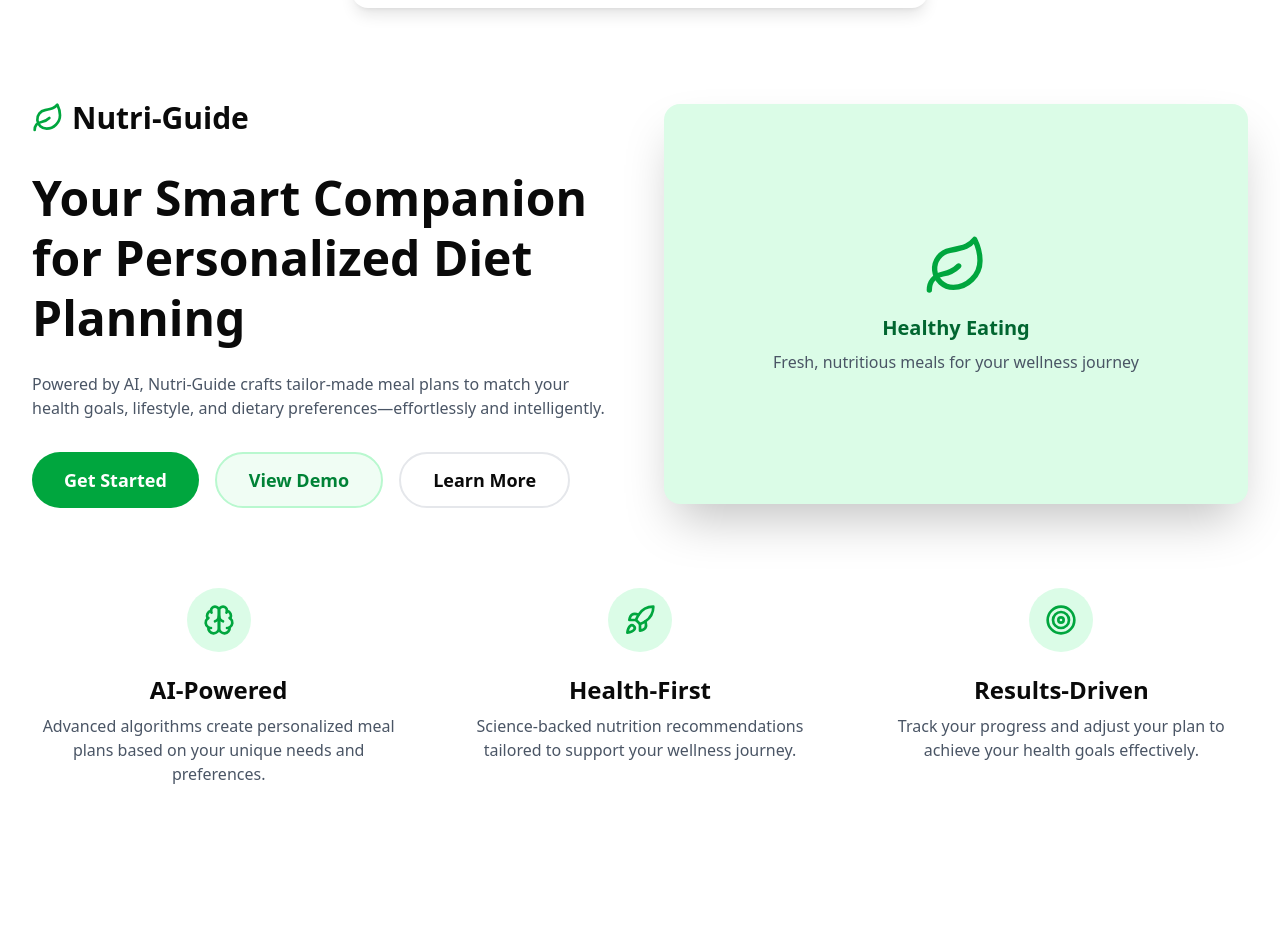
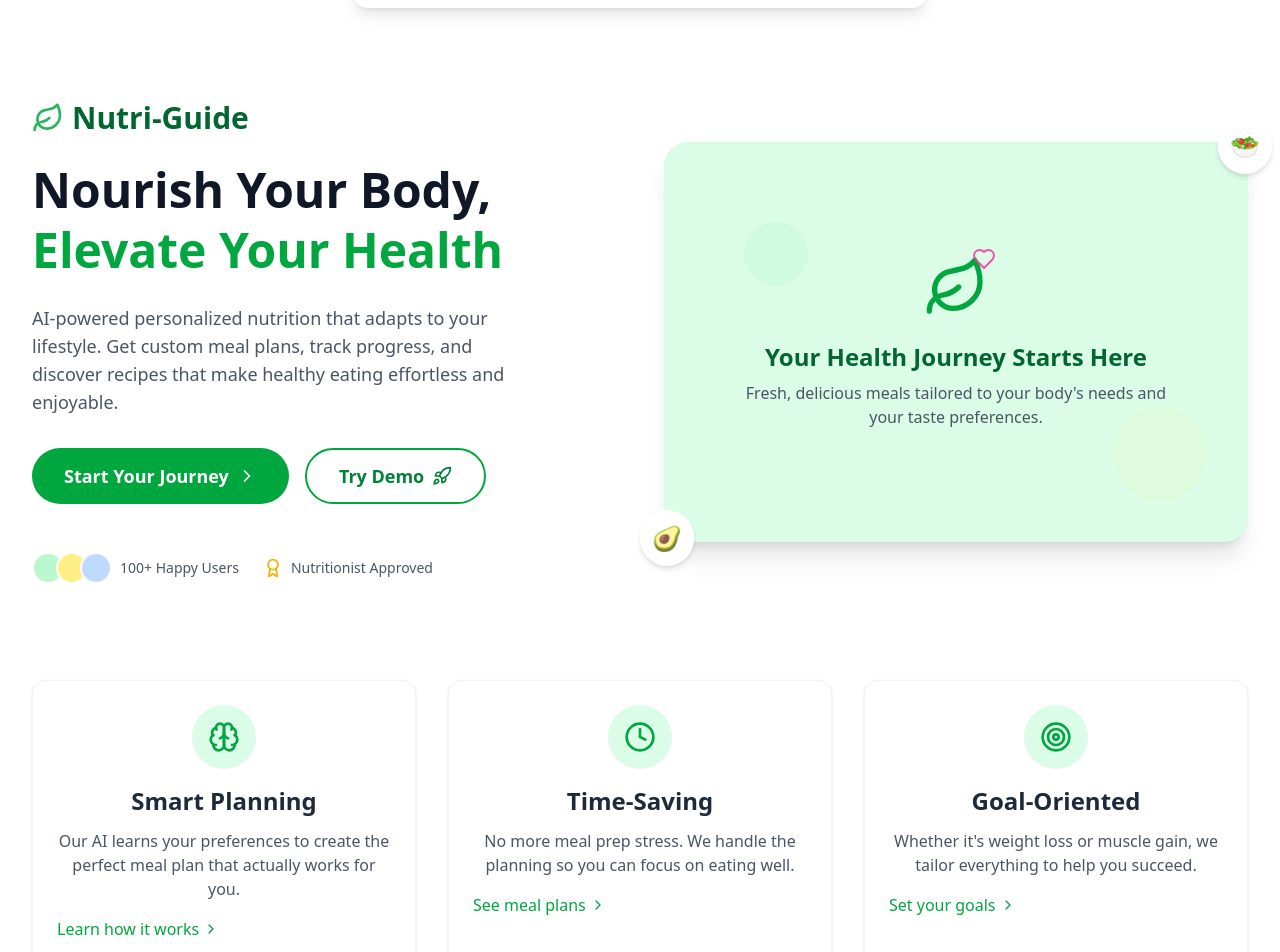
Before and after one commit to MisbahAnsar/Neutro, a React (Vite) app in the folder frontend/: page / in a window 1280 px wide. Shown: the part 60-1012 px from the top of the page. Before the commit the page ends 894 px from the top, so only its background shows below. Built offline with nearby package versions, Linux system fonts and the light colour scheme.

Commit message:
completed ig

```diff
--- a/frontend/src/components/HeroSection.tsx
+++ b/frontend/src/components/HeroSection.tsx
@@ -1,4 +1,4 @@
-import { Brain, Rocket, Target, Leaf } from 'lucide-react';
+import { Brain, Rocket, Target, Leaf, ChevronRight, Heart, Award, Clock } from 'lucide-react';
 import { useNavigate } from 'react-router-dom';
 import { useEffect, useState } from 'react';
 
@@ -18,94 +18,167 @@ function HeroSection() {
 
   return (
     <div className="min-h-screen bg-white">
-      <div className="max-w-7xl mx-auto px-4 sm:px-6 lg:px-8 py-12">
+      {/* Gradient Background Splash for Visual Interest */}
+      <div className="absolute top-0 left-0 w-full h-[600px] bg-gradient-to-br from-green-50 to-white -z-10"></div>
+
+      <div className="max-w-7xl mx-auto px-4 sm:px-6 lg:px-8 py-12 relative">
         {/* Hero Section */}
         <div className="grid lg:grid-cols-2 pt-12 gap-12 items-center mb-20">
-          <div>
-            <div className="flex items-center gap-2 pb-8">
-                <Leaf className="w-8 h-8 text-green-600" />
-                <h1 className="text-3xl font-bold">Nutri-Guide</h1>
+          <div className="relative z-10">
+            <div className="flex items-center gap-2 pb-6">
+              <Leaf className="w-8 h-8 text-green-600 animate-pulse" />
+              <h1 className="text-3xl font-bold text-green-800">Nutri-Guide</h1>
             </div>
-            <h2 className="text-5xl font-bold text-start leading-tight mb-6">
-              Your Smart Companion for Personalized Diet Planning
+
+            <h2 className="text-5xl font-bold text-start leading-tight mb-6 text-gray-900">
+              Nourish Your Body, <span className="text-green-600">Elevate Your Health</span>
             </h2>
-            <p className="text-md text-start text-gray-600 mb-8">
-              Powered by AI, Nutri-Guide crafts tailor-made meal plans to match your health goals, lifestyle, and dietary preferences—effortlessly and intelligently.
+
+            <p className="text-lg text-start text-gray-600 mb-8 max-w-lg">
+              AI-powered personalized nutrition that adapts to your lifestyle. Get custom meal plans,
+              track progress, and discover recipes that make healthy eating effortless and enjoyable.
             </p>
-            <div className="flex gap-4">
+
+            <div className="flex flex-wrap gap-4 mb-12">
               {!isLoggedIn ? (
-                // Show signup button for non-logged in users
                 <button
                   onClick={() => navigate('/signup')}
-                  className="px-8 py-3 bg-green-600 text-white rounded-full text-lg font-semibold hover:bg-green-700 transition-colors"
+                  className="px-8 py-3 bg-green-600 text-white rounded-full text-lg font-semibold hover:bg-green-700 transition-all hover:shadow-lg flex items-center gap-2"
                 >
-                  Get Started
+                  Start Your Journey <ChevronRight className="w-5 h-5" />
                 </button>
               ) : (
-                // Show dashboard button for logged in users
                 <button
                   onClick={() => navigate('/dashboard')}
-                  className="px-8 py-3 bg-green-600 text-white rounded-full text-lg font-semibold hover:bg-green-700 transition-colors"
+                  className="px-8 py-3 bg-green-600 text-white rounded-full text-lg font-semibold hover:bg-green-700 transition-all hover:shadow-lg flex items-center gap-2"
                 >
-                  Go to Dashboard
+                  Go to Dashboard <ChevronRight className="w-5 h-5" />
                 </button>
               )}
 
               {!isLoggedIn && (
                 <button
                   onClick={() => navigate('/dashboard')}
-                  className="px-8 py-3 border-2 border-green-200 bg-green-50 rounded-full text-lg font-semibold text-green-700 hover:bg-green-100 transition-colors"
+                  className="px-8 py-3 border-2 border-green-600 bg-transparent rounded-full text-lg font-semibold text-green-700 hover:bg-green-50 transition-all hover:shadow-md flex items-center gap-2"
                 >
-                  View Demo
+                  Try Demo <Rocket className="w-5 h-5" />
                 </button>
               )}
+            </div>
 
-              <button className="px-8 py-3 border-2 border-gray-200 rounded-full text-lg font-semibold hover:border-gray-300 transition-colors">
-                Learn More
-              </button>
+            {/* Trust Indicators */}
+            <div className="flex flex-wrap items-center gap-6 mt-8">
+              <div className="flex items-center gap-2">
+                <div className="flex -space-x-2">
+                  <div className="w-8 h-8 rounded-full bg-green-200 border-2 border-white"></div>
+                  <div className="w-8 h-8 rounded-full bg-yellow-200 border-2 border-white"></div>
+                  <div className="w-8 h-8 rounded-full bg-blue-200 border-2 border-white"></div>
+                </div>
+                <span className="text-sm text-gray-600">100+ Happy Users</span>
+              </div>
+              <div className="flex items-center gap-2">
+                <Award className="w-5 h-5 text-yellow-500" />
+                <span className="text-sm text-gray-600">Nutritionist Approved</span>
+              </div>
             </div>
           </div>
+
+          {/* Hero Image/Illustration Area - Enhanced */}
           <div className="relative">
-            <div
-              className="bg-green-100 rounded-2xl shadow-2xl w-full h-[400px] flex items-center justify-center"
-            >
-              <div className="text-center p-6">
-                <Leaf className="w-16 h-16 text-green-600 mx-auto mb-4" />
-                <p className="text-xl font-semibold text-green-800">Healthy Eating</p>
-                <p className="text-gray-600 mt-2">Fresh, nutritious meals for your wellness journey</p>
+            <div className="bg-green-100 rounded-3xl shadow-xl w-full h-[400px] flex items-center justify-center overflow-hidden relative">
+              {/* Decorative Elements */}
+              <div className="absolute top-0 left-0 w-full h-full opacity-10">
+                <div className="absolute top-20 left-20 w-16 h-16 rounded-full bg-green-300"></div>
+                <div className="absolute bottom-10 right-10 w-24 h-24 rounded-full bg-yellow-200"></div>
               </div>
+
+              <div className="text-center p-6 relative z-10">
+                <div className="relative inline-block">
+                  <Leaf className="w-16 h-16 text-green-600 mx-auto mb-4 animate-float" />
+                  <Heart className="absolute -top-2 -right-2 w-6 h-6 text-pink-500 animate-pulse" />
+                </div>
+                <p className="text-2xl font-bold text-green-800 mb-2">Your Health Journey Starts Here</p>
+                <p className="text-gray-600 max-w-md mx-auto">
+                  Fresh, delicious meals tailored to your body's needs and your taste preferences.
+                </p>
+              </div>
+            </div>
+
+            {/* Floating Food Icons (Optional) */}
+            <div className="absolute -bottom-6 -left-6 bg-white p-3 rounded-full shadow-md">
+              <span role="img" aria-label="Avocado" className="text-2xl">🥑</span>
+            </div>
+            <div className="absolute -top-6 -right-6 bg-white p-3 rounded-full shadow-md">
+              <span role="img" aria-label="Salad" className="text-2xl">🥗</span>
             </div>
           </div>
         </div>
 
-        {/* Features Section */}
-        <div className="grid md:grid-cols-3 gap-12">
-          <div className="text-center">
-            <div className="inline-block p-4 bg-green-100 rounded-full mb-4">
+        {/* Features Section - Enhanced */}
+        <div className="grid md:grid-cols-3 gap-8 mt-24">
+          <div className="bg-white p-6 rounded-xl shadow-sm hover:shadow-md transition-shadow border border-gray-100">
+            <div className="inline-flex items-center justify-center p-4 bg-green-100 rounded-full mb-4">
               <Brain className="w-8 h-8 text-green-600" />
             </div>
-            <h3 className="text-2xl font-bold mb-2">AI-Powered</h3>
-            <p className="text-gray-600">
-              Advanced algorithms create personalized meal plans based on your unique needs and preferences.
+            <h3 className="text-2xl font-bold mb-3 text-gray-800">Smart Planning</h3>
+            <p className="text-gray-600 mb-4">
+              Our AI learns your preferences to create the perfect meal plan that actually works for you.
             </p>
+            <div className="flex items-center text-green-600 font-medium">
+              <span>Learn how it works</span>
+              <ChevronRight className="w-4 h-4 ml-1" />
+            </div>
           </div>
-          <div className="text-center">
-            <div className="inline-block p-4 bg-green-100 rounded-full mb-4">
-              <Rocket className="w-8 h-8 text-green-600" />
+
+          <div className="bg-white p-6 rounded-xl shadow-sm hover:shadow-md transition-shadow border border-gray-100">
+            <div className="inline-flex items-center justify-center p-4 bg-green-100 rounded-full mb-4">
+              <Clock className="w-8 h-8 text-green-600" />
             </div>
-            <h3 className="text-2xl font-bold mb-2">Health-First</h3>
-            <p className="text-gray-600">
-              Science-backed nutrition recommendations tailored to support your wellness journey.
+            <h3 className="text-2xl font-bold mb-3 text-gray-800">Time-Saving</h3>
+            <p className="text-gray-600 mb-4">
+              No more meal prep stress. We handle the planning so you can focus on eating well.
             </p>
+            <div className="flex items-center text-green-600 font-medium">
+              <span>See meal plans</span>
+              <ChevronRight className="w-4 h-4 ml-1" />
+            </div>
           </div>
-          <div className="text-center">
-            <div className="inline-block p-4 bg-green-100 rounded-full mb-4">
+
+          <div className="bg-white p-6 rounded-xl shadow-sm hover:shadow-md transition-shadow border border-gray-100">
+            <div className="inline-flex items-center justify-center p-4 bg-green-100 rounded-full mb-4">
               <Target className="w-8 h-8 text-green-600" />
             </div>
-            <h3 className="text-2xl font-bold mb-2">Results-Driven</h3>
-            <p className="text-gray-600">
-              Track your progress and adjust your plan to achieve your health goals effectively.
+            <h3 className="text-2xl font-bold mb-3 text-gray-800">Goal-Oriented</h3>
+            <p className="text-gray-600 mb-4">
+              Whether it's weight loss or muscle gain, we tailor everything to help you succeed.
             </p>
+            <div className="flex items-center text-green-600 font-medium">
+              <span>Set your goals</span>
+              <ChevronRight className="w-4 h-4 ml-1" />
+            </div>
+          </div>
+        </div>
+
+        {/* Testimonial/Stats Section (Optional) */}
+        <div className="mt-24 bg-green-50 rounded-2xl p-8 md:p-12 text-center">
+          <h3 className="text-3xl font-bold text-gray-800 mb-6">Trusted by Health-Conscious People</h3>
+          <div className="grid grid-cols-2 md:grid-cols-4 gap-6">
+            <div>
+              <div className="text-4xl font-bold text-green-600 mb-2">95%</div>
+              <div className="text-gray-600">User Satisfaction</div>
+            </div>
+            <div>
+              <div className="text-4xl font-bold text-green-600 mb-2">10K+</div>
+              <div className="text-gray-600">Meals Planned</div>
+            </div>
+            <div>
+              <div className="text-4xl font-bold text-green-600 mb-2">24/7</div>
+              <div className="text-gray-600">Support Available</div>
+            </div>
+            <div>
+              <div className="text-4xl font-bold text-green-600 mb-2">100%</div>
+              <div className="text-gray-600">Nutritionist Approved</div>
+            </div>
           </div>
         </div>
       </div>
--- a/package.json
+++ b/package.json
@@ -1,5 +1,6 @@
 {
   "dependencies": {
+    "date-fns": "^4.1.0",
     "dotenv": "^16.5.0",
     "framer-motion": "^12.9.2",
     "react-toastify": "^11.0.5",
```
Also changed, not shown: frontend/src/components/CommunityWall.tsx (+119 -35 lines), 2 other files (tests, documents, lock files or other folders).
